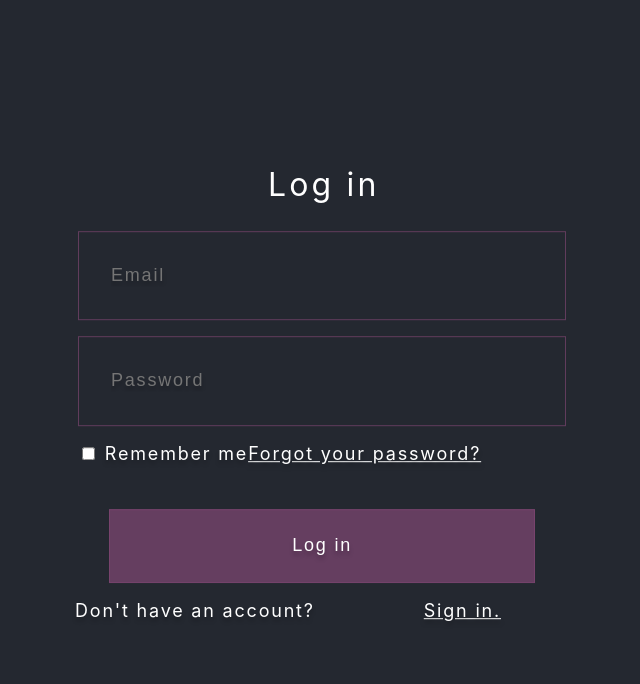
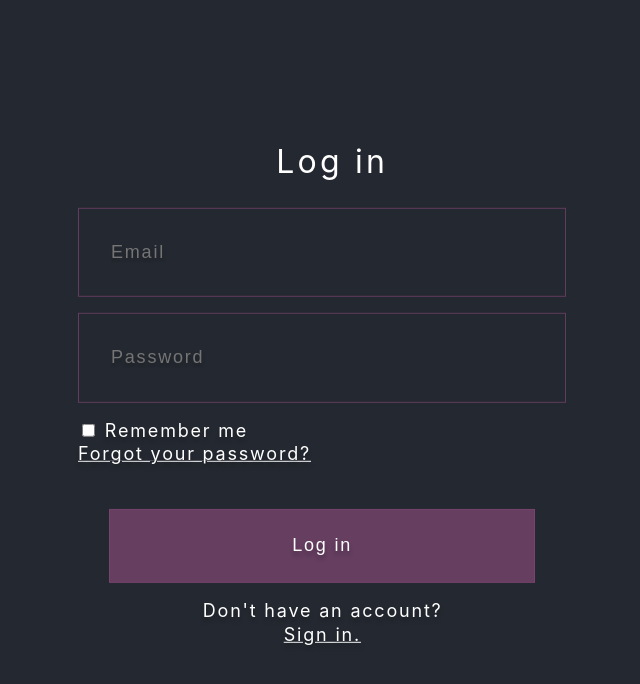
Before and after one commit to LCCosmin/Proiect-Colectiv, a React (Create React App) app in the folder events_app/frontend/: page /login in a window 1280 px wide. Shown: the top 684 px of the page, without its empty margins (352-992 px from the left). Built offline with nearby package versions, Linux system fonts and the light colour scheme.

Commit message:
login-signin

```diff
--- a/events_app/frontend/src/App.js
+++ b/events_app/frontend/src/App.js
@@ -1,23 +1,39 @@
 //import logo from './logo.svg';
-import { Component } from 'react';
-import './App.css';
+import { useState, useEffect } from "react";
+import "./App.css";
 
-import Home from './Components/Home/home.js';
-import Login from './Components/Login/login.js';
+import Home from "./Components/Home/home.js";
+import Login from "./Components/Login/login.js";
+import SignIn from "./Components/SignIn/signin";
 
-class App extends Component {
-  render() {
-    return (
-      <div>
+const App = () => {
+  const [stateHasAccount, setStateHasAccount] = useState(true);
 
-      <Login/>
-      </div>
+  useEffect(() => {
+    if (localStorage.getItem("UserHasAccount") === '1') {
+      setStateHasAccount(true);
+    } else if (localStorage.getItem("UserHasAccount") === '0') {
+      console.log('aici')
+      setStateHasAccount(false);
+    }
+  }, []);
 
+  const userHasAccountHandler = () => {
+    setStateHasAccount(true);
+    localStorage.setItem("UserHasAccount", '1');
+  };
 
-    );
-  }
-}
+  const userHasNoAccount = () => {
+    setStateHasAccount(false);
+    localStorage.setItem("UserHasAccount", '0');
+  };
 
-
+  return (
+    <div>
+      {stateHasAccount && <Login onDontHasUser={userHasNoAccount} />}
+      {!stateHasAccount && <SignIn onHasUser={userHasAccountHandler} />}
+    </div>
+  );
+};
 
 export default App;
--- a/events_app/frontend/src/Components/Login/login.css
+++ b/events_app/frontend/src/Components/Login/login.css
@@ -177,8 +177,19 @@ body {
 .ma0 {
   margin: 0;
 }
-.mrg-left-8{
+.mrg-left-16 {
     margin-left:8%;
+}
+
+.mrg-left-24 {
+  margin-left:30%;
+}
+
+.mrg-left-32 {
+  margin-left:49%;
+}
+.mrg-left-30 {
+  margin-left:47%;
 }
 
 .mt3 {
@@ -202,14 +213,16 @@ body {
   max-width: 30em;
 }
 
-.center {
-  margin-right: auto;
-  margin-left: left;
-}
-.center2 {
+
+.centram {
     margin-right: auto;
-    margin-left: 45%;
   }
+
+  .centramTitlu {
+    margin-right: auto;
+    margin-left: auto;
+  }
+
 .dim {
   opacity: 1;
   transition: opacity 0.15s ease-in;
@@ -220,6 +233,20 @@ body {
   opacity: 0.5;
   transition: opacity 0.15s ease-in;
 }
+
+input:-webkit-autofill,
+input:-webkit-autofill:hover,
+input:-webkit-autofill:focus,
+textarea:-webkit-autofill,
+textarea:-webkit-autofill:hover,
+textarea:-webkit-autofill:focus,
+select:-webkit-autofill,
+select:-webkit-autofill:hover,
+select:-webkit-autofill:focus {
+  -webkit-text-fill-color: white;
+  -webkit-box-shadow: transparent inset 0 0 6px;
+  box-shadow: transparent inset 0 0 6px;
+  transition: background-color 5000s ease-in-out 0s;}
 
 .dim:active {
   opacity: 0.8;
@@ -270,3 +297,23 @@ body {
     margin:0 auto;
     display:block;
 }
+
+button:disabled,
+button:focus:disabled,
+button:hover:disabled,
+button:active:disabled {
+  background:transparent;
+  border-color: rgba(134, 73, 122, 0.67);
+  color: #666666;
+  cursor: not-allowed;
+}
+
+button:enabled,
+button:focus:enabled,
+button:hover:enabled,
+button:active:enabled {
+  background:rgba(134, 73, 122, 0.67);
+  border-color: rgba(134, 73, 122, 0.67);
+  color: white;
+  cursor: allowed;
+}
--- a/events_app/frontend/src/Components/Login/login.js
+++ b/events_app/frontend/src/Components/Login/login.js
@@ -1,52 +1,55 @@
-import React, { Fragment } from "react";
+import React from "react";
 import styles from "./login.css";
 
-const Login = () => {
+const Login = (props) => {
   return (
-    <div class="pa4 black-80 content">
-      <form class="measure center">
-        <fieldset id="log_in" class="ba b--transparent center ph0 mh0">
-          <legend class="f4 fw6 ph0 white center2">Log in</legend>
-          <div class="mt3 center">
+    <div className="pa4 black-80 content asd">
+      <form className="measure centram">
+        <fieldset id="log_in" className="ba b--transparent centram ph0 mh0">
+          <legend className="f4 fw6 ph0 white mrg-left-30">Log in</legend>
+          <div className="mt3 centram">
             <input
-              class="pa2 fw4 f5 input-reset ba bg-transparent b--purple hover-white white-input w-100"
+              className="pa2 fw4 f5 input-reset ba bg-transparent b--purple hover-white gray-input white-input w-100"
               type="email"
               name="email-address"
               id="email-address"
               placeholder="Email"
             />
           </div>
-          <div class="mv3 center">
+          <div className="mv3 centram">
             <input
-              class="pa2 fw4 f5 input-reset ba bg-transparent b--purple hover-white white-input w-100"
+              className="pa2 fw4 f5 input-reset ba bg-transparent b--purple hover-white white-input w-100"
               type="password"
               name="password"
               id="password"
               placeholder="Password"
             />
           </div>
-          <div class="lh-copy mt3 next center">
-            <label class="fw4 lh-copy white f5 pointer">
+          <div className="lh-copy mt3 centram">
+            <label className="fw4 lh-copy white f5 pointer">
               <input type="checkbox" /> Remember me
             </label>
-            <a href="#0" class="fw4 link dim white underline f5 db">
+            <a href="#0" className="fw4 link dim white underline f5 db">
               Forgot your password?
             </a>
           </div>
         </fieldset>
-        <div class="lh-copy mt3 center">
+        <div className="lh-copy mt3">
           <input
-            class="ph3 pv2 fw4 ba b--purple bg-purple white grow pointer f5 dib mrg-left-8"
+            className="ph3 pv2 fw4 ba b--purple bg-purple white grow pointer f5 dib mrg-left-16"
             type="submit"
             value="Log in"
-
           />
         </div>
-        <div class="lh-copy mt3 next center">
-          <label class=" fw4 center lh-copy white f5 ">
+        <div className="lh-copy mt3 centram">
+          <label className=" fw4 centram lh-copy white f5 mrg-left-24">
             Don't have an account?
           </label>
-          <a href="#0" class="fw4 link dim white underline f5 db">
+          <a
+            href="#0"
+            className="fw4 link dim white underline f5 db mrg-left-32"
+            onClick={props.onDontHasUser}
+          >
             Sign in.
           </a>
         </div>
--- /dev/null
+++ b/events_app/frontend/src/Components/SignIn/signin.css
@@ -0,0 +1,300 @@
+body {
+    background-color: rgba(36, 40, 48, 1);
+  }
+
+  .ba {
+    border-style: solid;
+    border-width: 1px;
+  }
+
+  .b--purple {
+    border-color: rgba(128, 70, 116, 0.67);
+  }
+
+
+  .content {
+      position: fixed;
+      top: 50%;
+      left: 50%;
+      -webkit-transform: translate(-50%, -50%);
+      transform: translate(-50%, -50%);
+  }
+
+  .b--transparent {
+    border-color: transparent;
+  }
+
+  .db {
+    display: block;
+  }
+
+  .dib {
+    display: inline-block;
+  }
+
+  .b {
+    font-weight: bold;
+  }
+
+  .fw6 {
+    font: "Avantgarde";
+    font-style: normal;
+    line-height: 150.5%;
+    font-weight: normal;
+    letter-spacing: 0.1em;
+  }
+
+  .fw4 {
+    font: "Avantgarde";
+    font-style: normal;
+    align-items: center;
+    line-height: 132.5%;
+    letter-spacing: 0.1em;
+    text-shadow: 0px 4px 4px rgba(0, 0, 0, 0.25);
+  }
+
+  .input-reset {
+    -webkit-appearance: none;
+    -moz-appearance: none;
+  }
+
+  .input-reset::-moz-focus-inner {
+    border: 0;
+    padding: 0;
+  }
+
+  .lh-copy {
+    line-height: 1.3;
+  }
+
+  .link {
+    text-decoration: none;
+    transition: color 0.15s ease-in;
+  }
+
+  .link:link,
+  .link:visited {
+    transition: color 0.15s ease-in;
+  }
+
+  .link:hover {
+    transition: color 0.15s ease-in;
+  }
+
+  .link:active {
+    transition: color 0.15s ease-in;
+  }
+
+  .link:focus {
+    transition: color 0.15s ease-in;
+    outline: 1px dotted currentColor;
+  }
+
+  .w-85 {
+    width: 95.45%;
+  }
+
+  .black-80 {
+    color: rgba(0, 0, 0, 0.8);
+  }
+
+  .black {
+    color: #000;
+  }
+
+  .white {
+    color: white;
+  }
+
+  .gray {
+    color: rgba(255, 255, 255, 0.329);
+  }
+  .bg-transparent {
+    background-color: transparent;
+    color: white;
+  }
+
+  .bg-purple {
+    background-color: rgba(134, 73, 122, 0.67);
+  }
+
+  .hover-white:hover {
+    color: white;
+    border-color: white;
+  }
+  .hover-purple:hover {
+    border-color: rgba(134, 73, 122, 0.67);
+  }
+
+  .hover-white:focus {
+    color: #fff;
+  }
+  .pa0 {
+    padding: 0;
+  }
+
+
+
+  .pa4 {
+    padding: 4rem;
+  }
+
+  .pv2 {
+    padding-top: 0.5rem;
+    padding-bottom: 0.5rem;
+  }
+
+  .ph0 {
+    padding-left: 0;
+    padding-right: 0;
+  }
+
+  .ph3 {
+    width: 426px;
+    height: 74px;
+    left: 507px;
+    top: 644px;
+  }
+  .ph4 {
+      padding-left: 10rem;
+  }
+
+  .ph5{
+    width: 626px;
+    height: 74px;
+    left: 507px;
+    top: 644px;
+  }
+  .ma0 {
+    margin: 0;
+  }
+  .mrg-left-8{
+      margin-left:22%;
+  }
+
+  .mt3 {
+    margin-top: 1rem;
+    margin-bottom: 1rem;
+  }
+
+  .mv3 {
+    margin-top: 1rem;
+    margin-bottom: 1rem;
+  }
+
+  .f4 {
+    font-size: 2rem;
+  }
+  .f5 {
+    font-size: 18px;
+  }
+
+  .center {
+    margin-right: auto;
+    margin-left: auto;
+  }
+  .center2 {
+      margin-right: auto;
+      margin-left: 45%;
+    }
+  .dim {
+    opacity: 1;
+    transition: opacity 0.15s ease-in;
+  }
+
+  .dim:hover,
+  .dim:focus {
+    opacity: 0.5;
+    transition: opacity 0.15s ease-in;
+  }
+
+  input:-webkit-autofill,
+  input:-webkit-autofill:hover,
+  input:-webkit-autofill:focus,
+  textarea:-webkit-autofill,
+  textarea:-webkit-autofill:hover,
+  textarea:-webkit-autofill:focus,
+  select:-webkit-autofill,
+  select:-webkit-autofill:hover,
+  select:-webkit-autofill:focus {
+    -webkit-text-fill-color: white;
+    -webkit-box-shadow: transparent inset 0 0 6px;
+    box-shadow: transparent inset 0 0 6px;
+    transition: background-color 5000s ease-in-out 0s;}
+
+  .dim:active {
+    opacity: 0.8;
+    transition: opacity 0.15s ease-out;
+  }
+
+  .grow {
+    -moz-osx-font-smoothing: grayscale;
+    backface-visibility: hidden;
+    transform: translateZ(0);
+    transition: transform 0.25s ease-out;
+  }
+
+  .grow:hover,
+  .grow:focus {
+    transform: scale(1.05);
+  }
+
+  .grow:active {
+    transform: scale(0.9);
+  }
+
+  .pointer:hover {
+    cursor: pointer;
+  }
+
+  .next {
+    display: flex;
+  }
+
+  .underline {
+    text-decoration: underline;
+  }
+
+  .white-input:focus {
+    background: transparent;
+    color: white;
+    border-radius: 0px 0px 0px 0px;
+    border-style: solid;
+    border-color: white;
+  }
+  .gray-input:first {
+    background: transparent;
+    color: gray;
+    border-radius: 0px 0px 0px 0px;
+    border-style: solid;
+    border-color: white;
+  }
+
+  select:active {
+    color: rgba(36, 40, 48, 1);
+    border-color:  rgba(134, 73, 122, 0.67);
+    background-color:transparent;
+  }
+
+  select option {
+    background-color: rgba(36, 40, 48, 1);
+
+    color:white;
+  }
+
+  .width1
+  {
+    width:700px;
+  }
+
+  .w-custom {
+    width: 105%
+  }
+
+  .margin-left {
+    margin-left: 35%;
+  }
+
+  .margin-left2 {
+    margin-left: 48%;
+  }
--- /dev/null
+++ b/events_app/frontend/src/Components/SignIn/signin.js
@@ -0,0 +1,87 @@
+import React from "react";
+import styles from "./signin.css";
+function check_pass() {
+  if (
+    document.getElementById("password").value ==
+    document.getElementById("passwordConfirmation").value
+  ) {
+    {
+      document.getElementById("submit").disabled = false;
+    }
+  } else {
+    document.getElementById("submit").disabled = true;
+  }
+}
+
+const SignIn = props => {
+  return (
+    <div className="pa4 black-80 content">
+      <form className="center width1">
+        <fieldset id="sign_up" className="ba b--transparent center ph0 mh0">
+          <legend className="f4 fw6 ph0 white center2">Sign in</legend>
+          <div className= "mt3 center">
+          <select className="pa2 fw4 f5 ba bg-transparent b--purple hover-white white-input w-custom" name="type" id="userType">
+              <option value="" disabled selected hidden>Sign in as</option>
+              <option value="organiser">Organiser</option>
+              <option value="user">User</option>
+            </select>
+          </div>
+          <div className="mt3 center">
+            <input
+              className="pa2 fw4 f5 input-reset ba bg-transparent b--purple hover-white white-input w-85"
+              type="email"
+              name="email-address"
+              id="email-address"
+              placeholder="Email"
+            />
+          </div>
+          <div className="mt3 center">
+            <input
+              className="pa2 fw4 f5 input-reset ba bg-transparent  b--purple hover-white white-input w-85"
+              type="password"
+              name="password"
+              id="password"
+              onChange={check_pass}
+              placeholder="Password"
+            />
+          </div>
+          <div className="mt3 center">
+            <input
+              className="pa2 fw4 f5 input-reset ba bg-transparent b--purple hover-white white-input w-85"
+              type="password"
+              name="passwordConfirmation"
+              id="passwordConfirmation"
+              onChange={check_pass}
+              placeholder="Confirm password"
+            />
+            <span id="message"></span>
+          </div>
+          <label className="fw4 lh-copy white f5 pointer">
+            <input type="checkbox" /> Remember me
+          </label>
+        </fieldset>
+        <div className="lh-copy mt3 center">
+          <button
+            class="ph3 pv2 fw4 ba b--purple bg-purple white pointer f5 dib mrg-left-8"
+            type="submit"
+            id= "submit"
+            value="Sign in"
+            disabled
+          >
+            Sign in
+          </button>
+        </div>
+        <div className="lh-copy mt3 center">
+          <label href="#0" className="fw4 lh-copy white margin-left f5">
+            Already have an account?
+          </label>
+          <a href="#0" className="fw4 link dim white underline f5 margin-left2 db" onClick={props.onHasUser}>
+            Log in.
+          </a>
+        </div>
+      </form>
+    </div>
+  );
+};
+
+export default SignIn;
```
